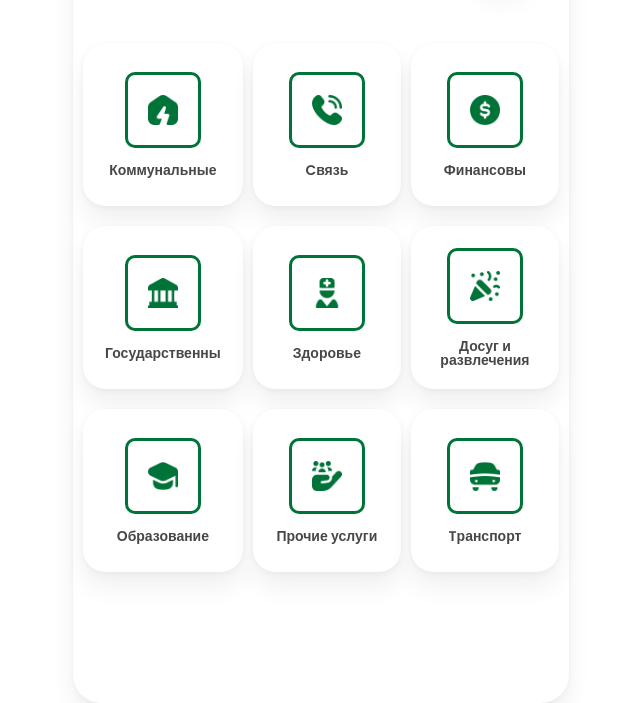
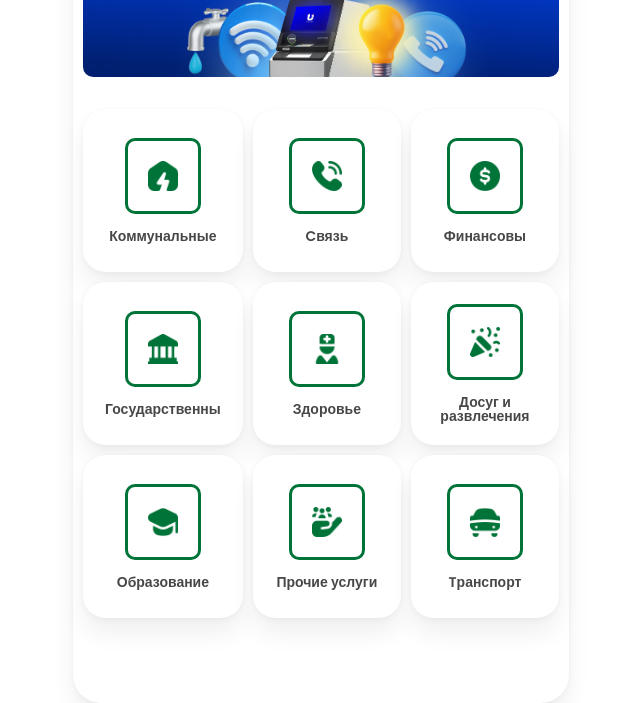
Before and after one commit to junioruz/paymentuz, a plain HTML site: page index.html in a window 1280 px wide. Shown: the part 97-800 px from the top of the page, without its empty margins (319-959 px from the left). Drawn offline with nearby package versions, Linux system fonts and the light colour scheme.

Commit message:
home page add swiper

```diff
--- a/index.html
+++ b/index.html
@@ -10,6 +10,7 @@
         href="https://fonts.googleapis.com/css2?family=Poppins:ital,wght@0,100;0,200;0,300;0,400;0,500;0,600;0,700;0,800;0,900;1,100;1,200;1,300;1,400;1,500;1,600;1,700;1,800;1,900&display=swap"
         rel="stylesheet">
     <link rel="stylesheet" href="./css/payment.css">
+    <link rel="stylesheet" href="https://unpkg.com/swiper/swiper-bundle.min.css">
 </head>
 <body>
     <div class="wrapper">
@@ -17,6 +18,13 @@
             <div class="header">
                 <p>Платежные услуги</p>
                 <button>RU</button>
+            </div>
+            <div class="swiper-container">
+                <div class="swiper-wrapper">
+                    <div class="swiper-slide"><img src="./img/payment.jpg" alt="Image 1"></div>
+                    <div class="swiper-slide"><img src="./img/card.jpg" alt="Image 2"></div>
+                    <div class="swiper-slide"><img src="./img/cyber.jpg" alt="Image 3"></div>
+                </div>
             </div>
                 <div class="payment__cards">
                     <div class="payment__card" data-url="../pages/home-service.html">
@@ -77,6 +85,7 @@
         </div>
     </div>
 
+    <script src="https://unpkg.com/swiper/swiper-bundle.min.js"></script>
     <script src="./main.js"></script>
 </body>
 </html>
--- a/main.js
+++ b/main.js
@@ -14,3 +14,14 @@ backBtn.forEach(card => {
         window.location.href = url;
     });
 });
+
+// swiper
+
+var swiper = new Swiper('.swiper-container', {
+    speed: 700,
+    effect: 'fade',
+    loop: true,
+    autoplay: {
+        delay: 5000, // 5 seconds
+    },
+});
--- a/sass/payment.scss
+++ b/sass/payment.scss
@@ -19,7 +19,7 @@ $poppins: "Poppins", sans-serif;
     background: linear-gradient(180deg, );
 }
 .header {
-    padding-top: 40px;
+    padding-top: 20px;
     display: flex;
     align-items: center;
     justify-content: space-around;
@@ -52,9 +52,9 @@ $poppins: "Poppins", sans-serif;
             grid-template-columns: repeat(3, 1fr);
             grid-template-rows: repeat(3, 1fr);
             grid-column-gap: 10px;
-            grid-row-gap: 20px;
+            grid-row-gap: 10px;
             padding: 10px;
-            padding-top: 60px;
+            // padding-top: 60px;
 		}
 
 		// .payment__card
@@ -71,6 +71,7 @@ $poppins: "Poppins", sans-serif;
             cursor: pointer;
 		}
 }
+
 .card {
 
 		// .card__img
@@ -96,3 +97,31 @@ $poppins: "Poppins", sans-serif;
     border: 3px solid #007438;
     border-radius: 10px;
 }
+
+///////////////////////////////////////
+
+.swiper-container {
+    padding-top: 26px;
+    width: 100%;
+    height: 17%;
+    margin: 0 auto;
+    overflow: hidden;
+}
+
+.swiper-slide {
+    padding: 0px 10px;
+    text-align: center;
+    font-size: 18px;
+    background: #fff;
+    /* Center image */
+    display: flex;
+    justify-content: center;
+    align-items: center;
+
+    img {
+        max-width: 100%;
+        max-height: 100%;
+        border-radius: 10px;
+    }
+
+}
```
Also changed, not shown: css/payment.css, img/card.jpg (added), img/cyber.jpg (added), img/payment.jpg (added).
